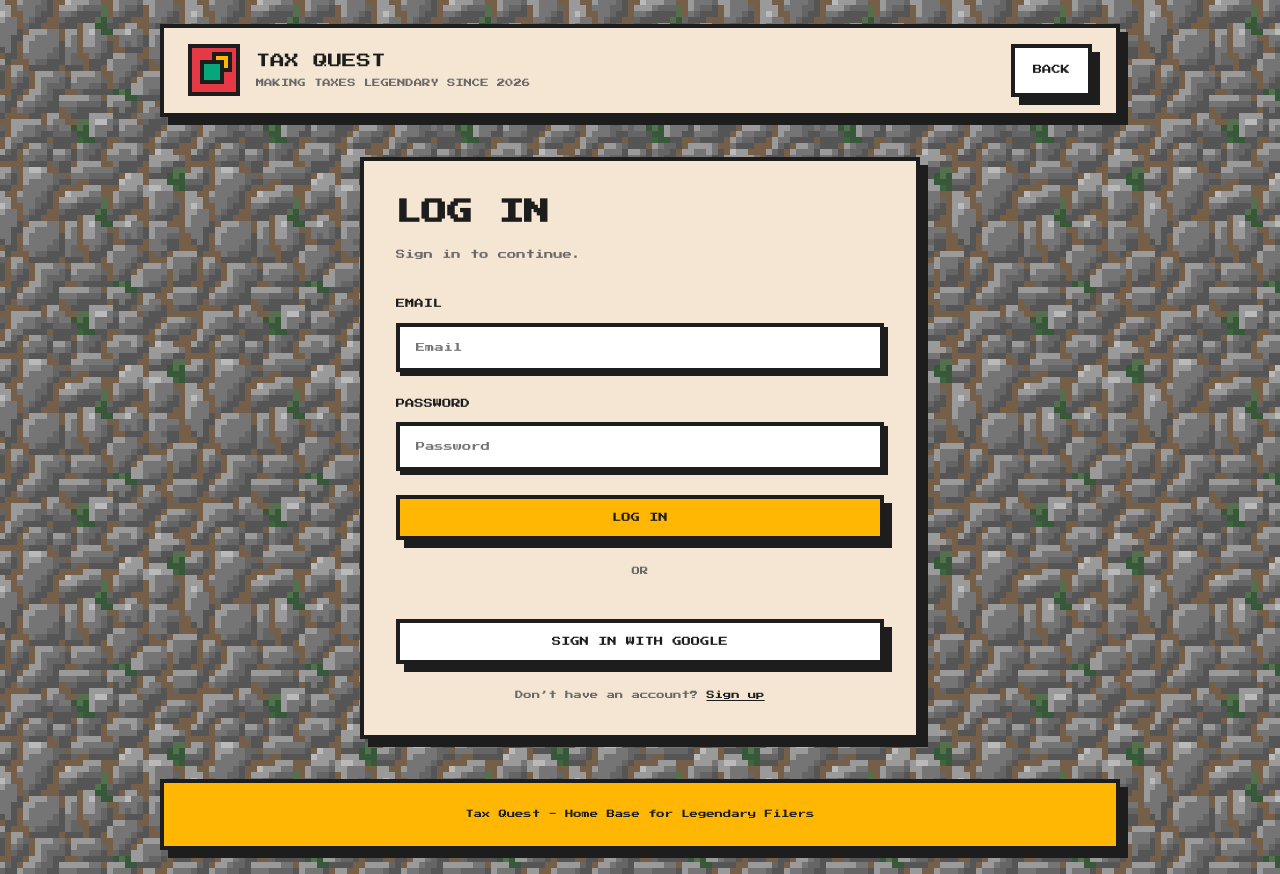
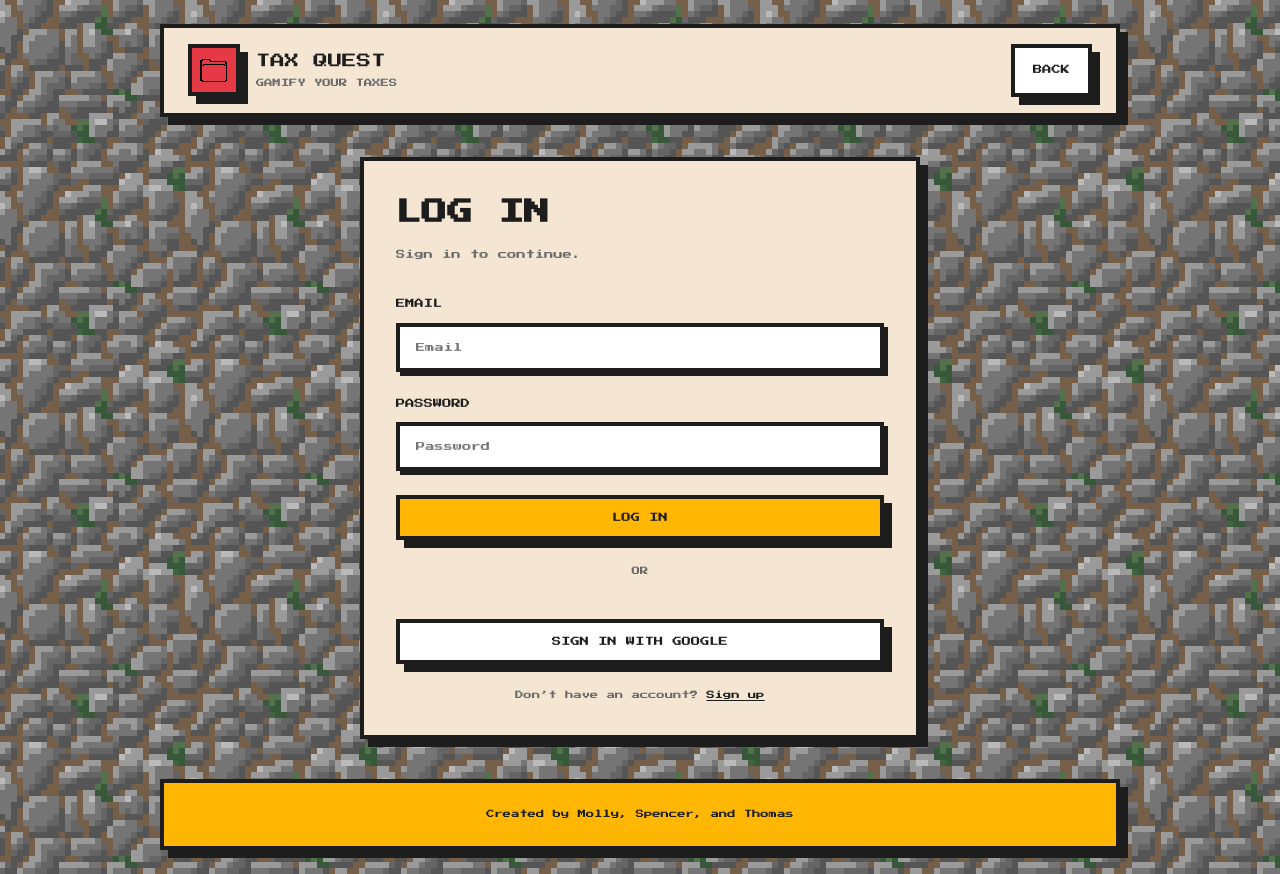
Before and after one commit to Thomas-writes/HackKU-26, a website: page loginsignup/login.html in a window 1280 px wide. Drawn offline with Linux system fonts and the light colour scheme.

Commit message:
codex work

```diff
--- a/loginsignup/login.html
+++ b/loginsignup/login.html
@@ -75,38 +75,26 @@
       display: flex;
       align-items: center;
       gap: var(--space-2);
+      min-width: 0;
     }
 
     .brand-icon {
       width: 52px;
       height: 52px;
       border: var(--border);
+      box-shadow: var(--shadow);
       background: var(--dragon-fire);
-      position: relative;
       flex-shrink: 0;
+      display: flex;
+      align-items: center;
+      justify-content: center;
     }
 
-    .brand-icon::before,
-    .brand-icon::after {
-      content: "";
-      position: absolute;
-      border: var(--border);
-    }
-
-    .brand-icon::before {
-      width: 12px;
-      height: 12px;
-      right: 4px;
-      top: 4px;
-      background: var(--gold-coin);
-    }
-
-    .brand-icon::after {
-      width: 16px;
-      height: 16px;
-      left: 8px;
-      bottom: 8px;
-      background: var(--health-potion);
+    .brand-icon img {
+      width: 70%;
+      height: 70%;
+      object-fit: contain;
+      image-rendering: pixelated;
     }
 
     .brand-text {
@@ -277,10 +265,12 @@
   <div class="page">
     <header class="header panel">
       <div class="brand">
-        <div class="brand-icon" aria-hidden="true"></div>
+        <div class="brand-icon">
+          <img src="../imgs/file.png" alt="Tax Quest Icon">
+        </div>
         <div class="brand-text">
           Tax Quest
-          <span class="brand-sub">Making Taxes Legendary Since 2026</span>
+          <span class="brand-sub">Gamify your taxes</span>
         </div>
       </div>
       <a class="back-link" href="../index.html">Back</a>
@@ -316,7 +306,7 @@
     </main>
 
     <footer class="footer panel">
-      Tax Quest - Home Base for Legendary Filers
+      Created by Molly, Spencer, and Thomas
     </footer>
   </div>
 
```
Also changed, not shown: index.html (+7 -0 lines), loginsignup/signup.html (+15 -25 lines), roadmap.html (+60 -2 lines).
